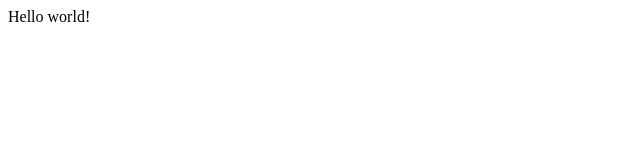
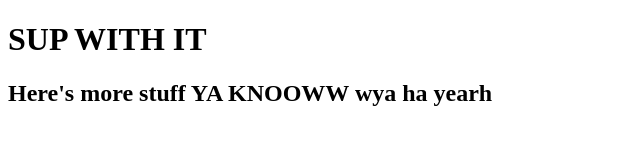
Before and after one commit to gavinschriver/gatsby-test, a Gatsby site: page / in a window 1280 px wide. Shown: the whole page, without its empty margins (0-640 px from the left). Built offline with nearby package versions, Linux system fonts and the light colour scheme; Gatsby itself is replaced by a stand-in of ours.

Commit message:
first commit w some initial pages

```diff
--- a/src/pages/index.js
+++ b/src/pages/index.js
@@ -1,5 +1,12 @@
 import React from "react"
 
-export default function Home() {
-  return <div>Hello world!</div>
+const Index = () => {
+  return (
+    <div>
+      <h1>SUP WITH IT</h1>
+      <h2>Here's more stuff YA KNOOWW wya ha yearh</h2>
+    </div>
+  )
 }
+
+export default Index
```
Also changed, not shown: src/pages/blog.js (added, +12 -0 lines), src/pages/contact.js (added).
